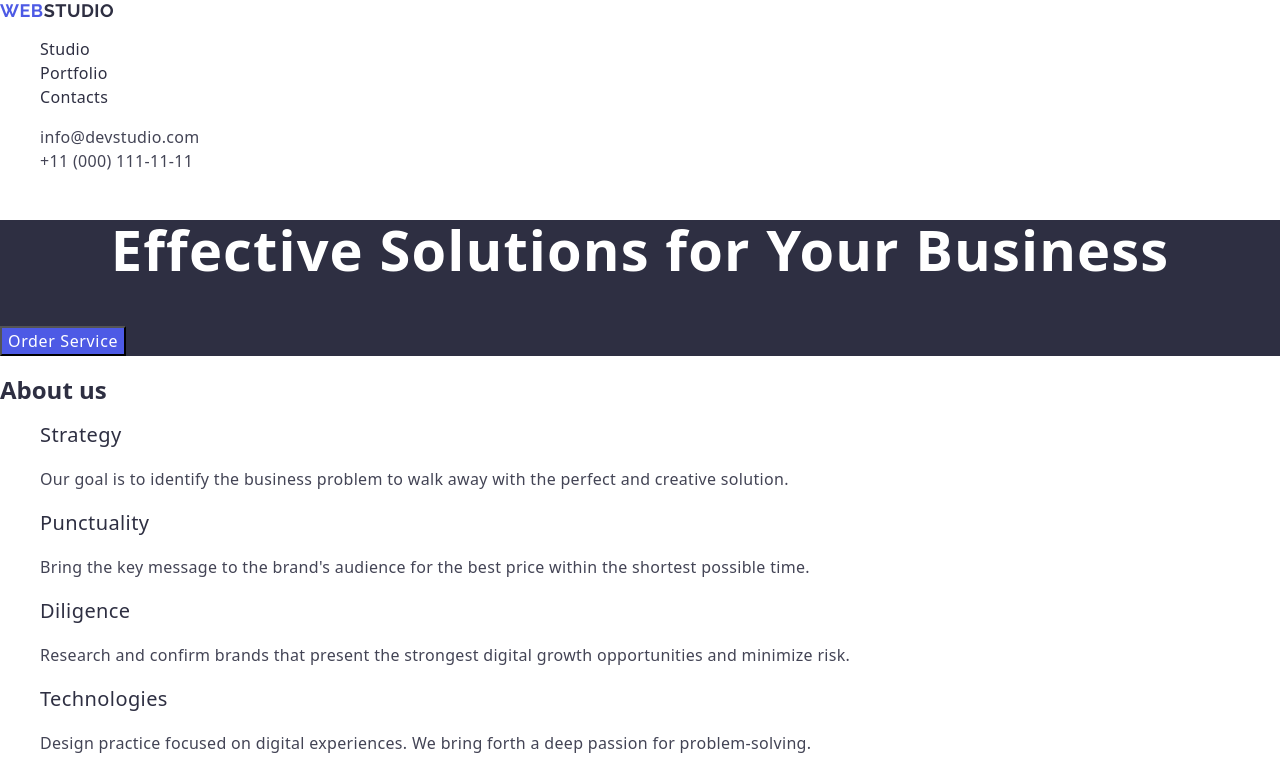
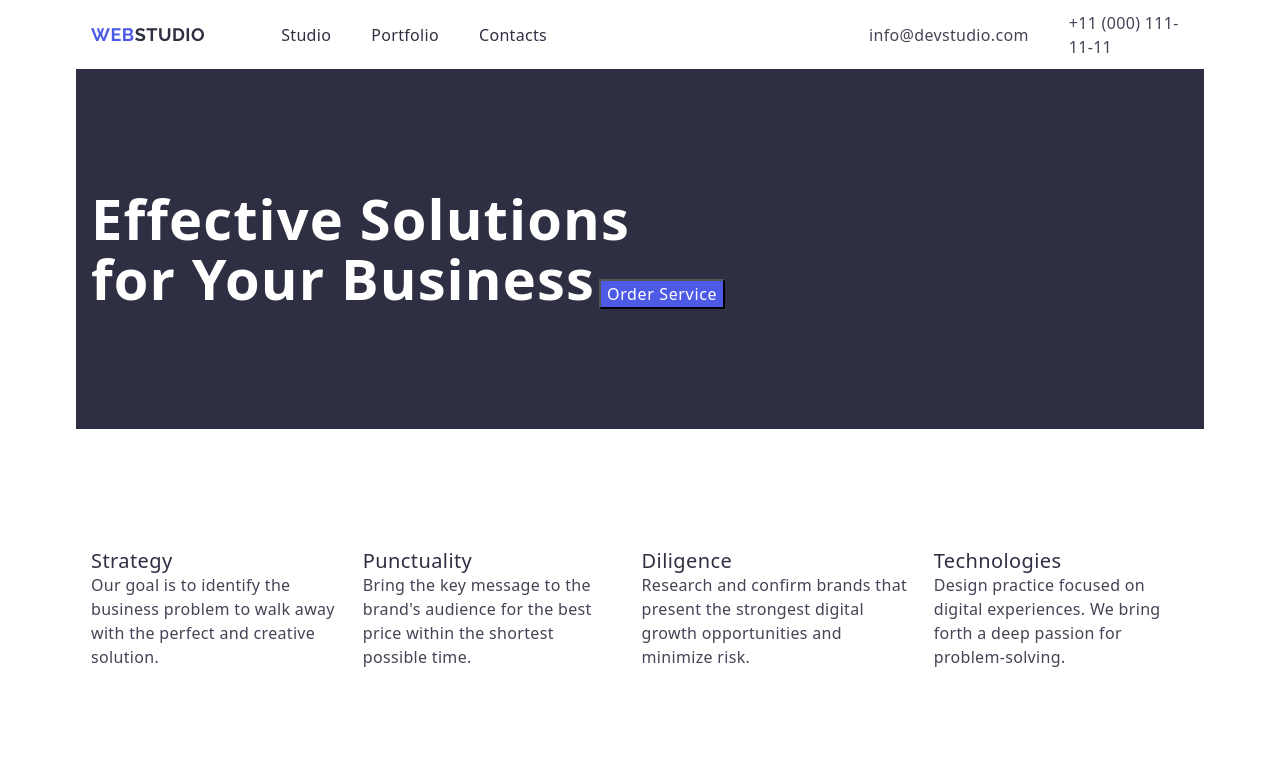
Before and after one commit to Myro-D/goit-markup-hw-03, a plain HTML site: page index.html in a window 1280 px wide. Shown: the top 782 px of the page. Drawn offline with nearby package versions, Linux system fonts and the light colour scheme.

Commit message:
homework

```diff
--- a/css/style.css
+++ b/css/style.css
@@ -1,14 +1,97 @@
+h1,
+h2,
+h3,
+h4,
+h5,
+h6,
+p,
+ul {
+  all: unset;
+}
+h1,
+h2,
+h3,
+h4,
+h5,
+h6,
+p {
+  margin-top: 0;
+  margin-bottom: 0;
+}
+
+ul,
+ol {
+  margin-top: 0;
+  margin-bottom: 0;
+  padding-left: 0;
+}
+img {
+  display: block;
+}
+
 body {
   font-family: 'Raleway', sans-serif;
   font-family: 'Roboto', sans-serif;
   color: #434455;
   background-color: #ffffff;
 }
+.visually-hidden {
+  position: absolute;
+  width: 1px;
+  height: 1px;
+  margin: -1px;
+  border: 0;
+  padding: 0;
+  white-space: nowrap;
+  clip-path: inset(100%);
+  clip: rect(0 0 0 0);
+  overflow: hidden;
+}
+
 .link {
   text-decoration: none;
 }
 .list {
   list-style: none;
+}
+
+.section {
+  padding: 120px 0;
+}
+/* ХЕДЕР */
+header div {
+  display: flex;
+  margin: 0 auto;
+  box-sizing: border-box;
+}
+.container {
+  max-width: 1158px;
+  margin: 0 auto;
+  padding: 0 15px;
+}
+.container.header {
+  display: flex;
+}
+.navigation {
+  display: flex;
+  align-items: center;
+  white-space: nowrap;
+  margin-right: 322px;
+}
+.adress {
+  display: flex;
+  align-items: center;
+  font-style: normal;
+}
+.nav-list {
+  display: flex;
+  gap: 40px;
+  align-items: center;
+}
+.adress-list {
+  display: flex;
+  gap: 40px;
+  align-items: center;
 }
 .logo-web {
   font-family: 'Raleway', sans-serif;
@@ -18,6 +101,9 @@ body {
   letter-spacing: 0.03em;
   text-transform: uppercase;
   color: #4d5ae5;
+  margin-right: 76px;
+  padding: 24px 0;
+  /* padding-left: 176px; */
 }
 .logo-studio {
   font-family: 'Raleway', sans-serif;
@@ -39,9 +125,7 @@ body {
 .nav-item:focus {
   color: #404bbf;
 }
-.adress {
-  font-style: normal;
-}
+
 .adress-link {
   font-style: normal;
   font-size: 16px;
@@ -53,6 +137,10 @@ body {
 .adress-link:focus {
   color: #404bbf;
 }
+/* SECTION ONE */
+main {
+  display: block;
+}
 .section-one {
   background-color: #2e2f42;
 }
@@ -63,6 +151,7 @@ body {
   letter-spacing: 0.02em;
   text-align: center;
   color: #ffffff;
+  align-items: center;
 }
 .button-section-one {
   cursor: pointer;
@@ -77,10 +166,13 @@ body {
 .button-section-one:focus {
   background-color: #404bbf;
 }
+/* SECTION TWO */
 .section-two-h-two {
   color: #2e2f42;
 }
 .section-two-h-three {
+  display: flex;
+  gap: 8px;
   font-weight: 500;
   font-size: 20px;
   line-height: 1.2;
@@ -92,6 +184,11 @@ body {
   line-height: 1.5;
   letter-spacing: 0.02em;
 }
+.about-us-list {
+  display: flex;
+  gap: 24px;
+}
+/* SECTION THREE */
 .section-three {
   background-color: #f4f4fd;
 }
@@ -123,6 +220,7 @@ body {
   text-align: center;
   color: #434455;
 }
+/* SECTION FOUR */
 .section-four-h-two {
   font-weight: 700;
   font-size: 36px;
@@ -145,6 +243,7 @@ body {
   letter-spacing: 0.02em;
   color: #434455;
 }
+/* FOOTER */
 .foter {
   background-color: #2e2f42;
 }
--- a/index.html
+++ b/index.html
@@ -19,14 +19,16 @@
   </head>
 
   <body>
+    <div class="container">
     <!-- header -->
-    <header>
+    <header class="header">
+      <div class="container header-container">
         <!-- Navigation -->
-      <nav>
+        <nav class="navigation">
           <a href="./index.html" class="link logo-web"
             >Web<span class="logo-studio">Studio</span></a
           >
-        <ul class="list">
+          <ul class="list  nav-list">
             <li><a href="./index.html" class="nav-item link">Studio</a></li>
             <li>
               <a href="" class="nav-item link">Portfolio</a>
@@ -37,7 +39,7 @@
           </ul>
         </nav>
         <address class="adress">
-        <ul class="list">
+          <ul class="list adress-list">
             <li>
               <a href="mailto:info@devstudio.com" class="adress-link link"
                 >info@devstudio.com</a
@@ -50,41 +52,45 @@
             </li>
           </ul>
         </address>
+      </div>
     </header>
     <main>
       <!-- section 1 -->
-      <section class="section-one">
-        <h1 class="sec-one-h">Effective Solutions for Your Business</h1>
+      <section class="section-one section">
+        <div class="container">
+          <h1 class="sec-one-h">Effective Solutions <br>for Your Business</h1>
           <button type="button" class="button-section-one">
             <span class="text-button-section-one">Order Service</span>
           </button>
+        </div>
       </section>
       <!-- section 2 -->
-      <section>
-        <h2 class="section-two-h-two">About us</h2>
-        <ul class="list">
-          <li>
+      <section class="section">
+        <div class="container">
+          <h2 class="section-two-h-two visually-hidden">About us</h2>
+          <ul class="about-us-list list">
+            <li class="about-us-item" >
               <h3 class="section-two-h-three">Strategy</h3>
               <p class="section-two-p">
-              Our goal is to identify the business problem to walk away with the
-              perfect and creative solution.
+                Our goal is to identify the business problem to walk away with
+                the perfect and creative solution.
               </p>
             </li>
-          <li>
+            <li class="about-us-item">
               <h3 class="section-two-h-three">Punctuality</h3>
               <p class="section-two-p">
                 Bring the key message to the brand's audience for the best price
                 within the shortest possible time.
               </p>
             </li>
-          <li>
+            <li class="about-us-item">
               <h3 class="section-two-h-three">Diligence</h3>
               <p class="section-two-p">
                 Research and confirm brands that present the strongest digital
                 growth opportunities and minimize risk.
               </p>
             </li>
-          <li>
+            <li class="about-us-item">
               <h3 class="section-two-h-three">Technologies</h3>
               <p class="section-two-p">
                 Design practice focused on digital experiences. We bring forth a
@@ -92,9 +98,11 @@
               </p>
             </li>
           </ul>
+        </div>
       </section>
       <!-- section 3 -->
-      <section class="section-three">
+      <section class="section-three section" >
+        <div class="container">
           <h2 class="section-three-h-two">Our Team</h2>
           <ul class="list">
             <li class="section-three-li">
@@ -118,9 +126,11 @@
               <p class="section-three-p">UI Designer</p>
             </li>
           </ul>
-      </section>
+        </div>
+      </section class= "section">
       <!-- section 4 -->
       <section>
+        <div class="container">
           <h2 class="section-four-h-two">Our Portfolio</h2>
           <ul class="list">
             <li>
@@ -158,17 +168,21 @@
               <p class="section-four-p">Marketing</p>
             </li>
           </ul>
+        </div>
       </section>
     </main>
     <!-- footer -->
     <footer class="foter">
+      <div class="container">
         <a href="./index.html" class="link logo-web"
           >Web<span class="logo-studio-foter">Studio</span></a
         >
         <p class="foter-text-p">
-        Increase the flow of customers and sales for your business with digital
-        marketing & growth solutions.
+          Increase the flow of customers and sales for your business with
+          digital marketing & growth solutions.
         </p>
+      </div>
     </footer>
+    </div>
   </body>
 </html>
```
Lines whose indentation alone changed are shown as unchanged.
